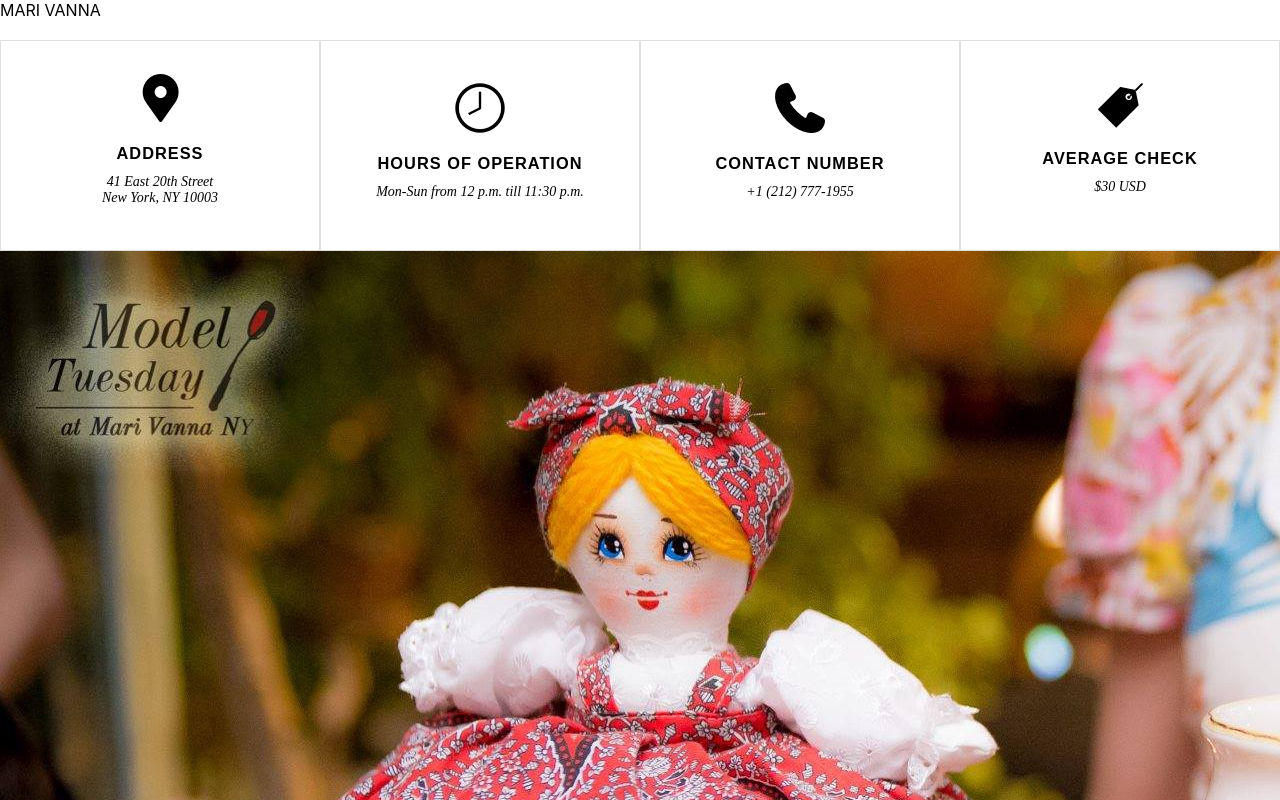
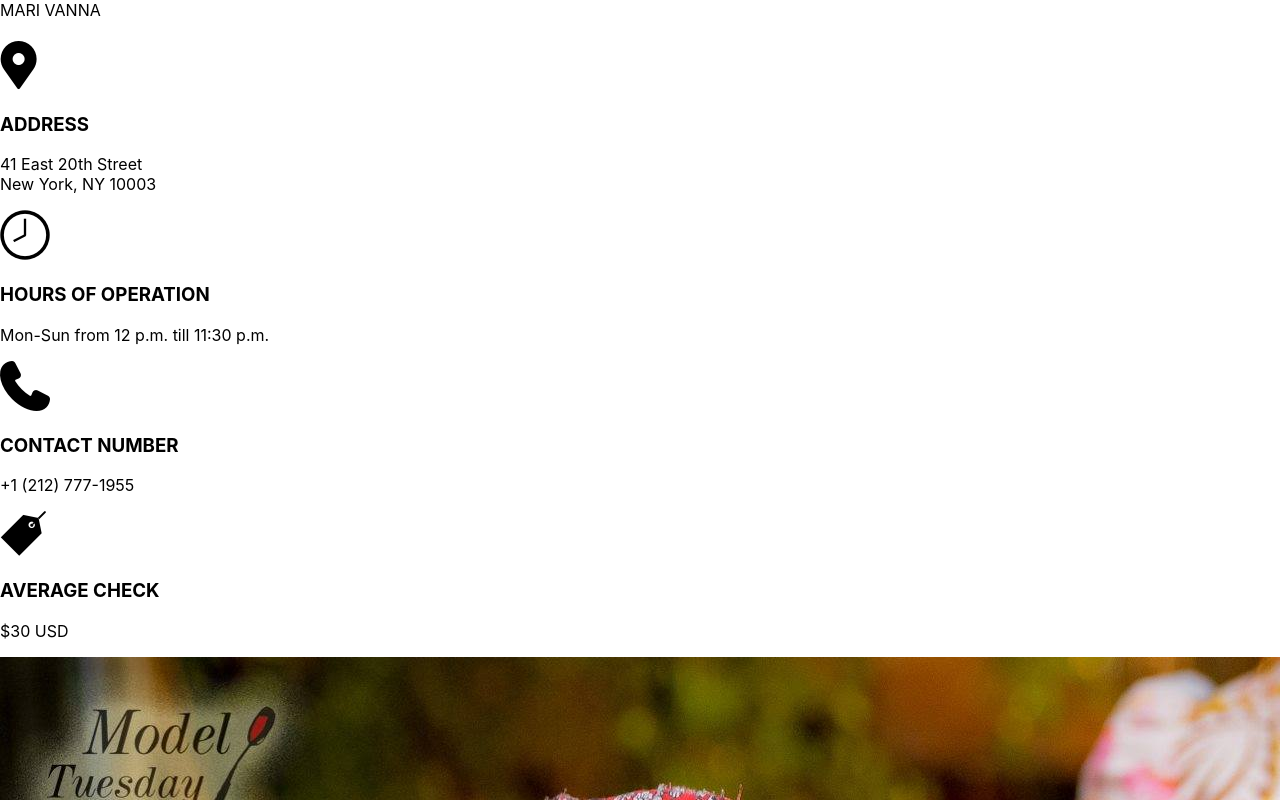
Before and after one commit to lizmoy/mari-vanna, a React (Create React App) app in the folder mari-vanna-website/: page / in a window 1280 px wide. Shown: the top 800 px of the page. Built offline with nearby package versions, Linux system fonts and the light colour scheme.

Commit message:
Created footer

```diff
--- a/mari-vanna-website/src/App.css
+++ b/mari-vanna-website/src/App.css
@@ -1,3 +1,5 @@
+/* Footer */
+
 .footer{
   background-color: rgb(93, 93, 93);
   color: white;
@@ -22,61 +24,3 @@
   font-weight: bold;
   margin-top: 17px;
 }
-
-.header__navbar {
-  display: flex;
-  margin-right: 45px;
-}
-
-a {
-  text-decoration: none;
-  color: #ffffff;
-  margin: 0 25px;
-}
-
-/* ICON BAR */
-
-.iconbar {
-  font-size: 14px;
-  height: 211px;
-  display: flex;
-  justify-content: space-evenly;
-  width: 100%;
-  text-align: center;
-}
-
-.iconbar__address--div {
-  border: solid 1px rgba(189, 188, 188, 0.49);
-  width: 100%;
-  padding-top: 32px;
- }
-
-.iconbar__hours--div {
-  border: solid 1px rgba(189, 188, 188, 0.49);
-  width: 100%;
-  padding-top: 42px;
-}
-
-.iconbar__contact--div {
-  border: solid 1px rgba(189, 188, 188, 0.49);
-  width: 100%;
-  padding-top: 42px;
-}
-
-.iconbar__check--div {
-  border: solid 1px rgba(189, 188, 188, 0.49);
-  width: 100%;
-  padding-top: 42px;
-}
-
-.iconbar__h3 {
-  font-family: 'p22-underground', sans-serif;
-  letter-spacing: 1px;
-  margin-top: 18px;
-}
-
-.iconbar__text {
-  font-style: italic;
-  font-family:"minion-pro";
-  margin-top: -5px;
-}
```
